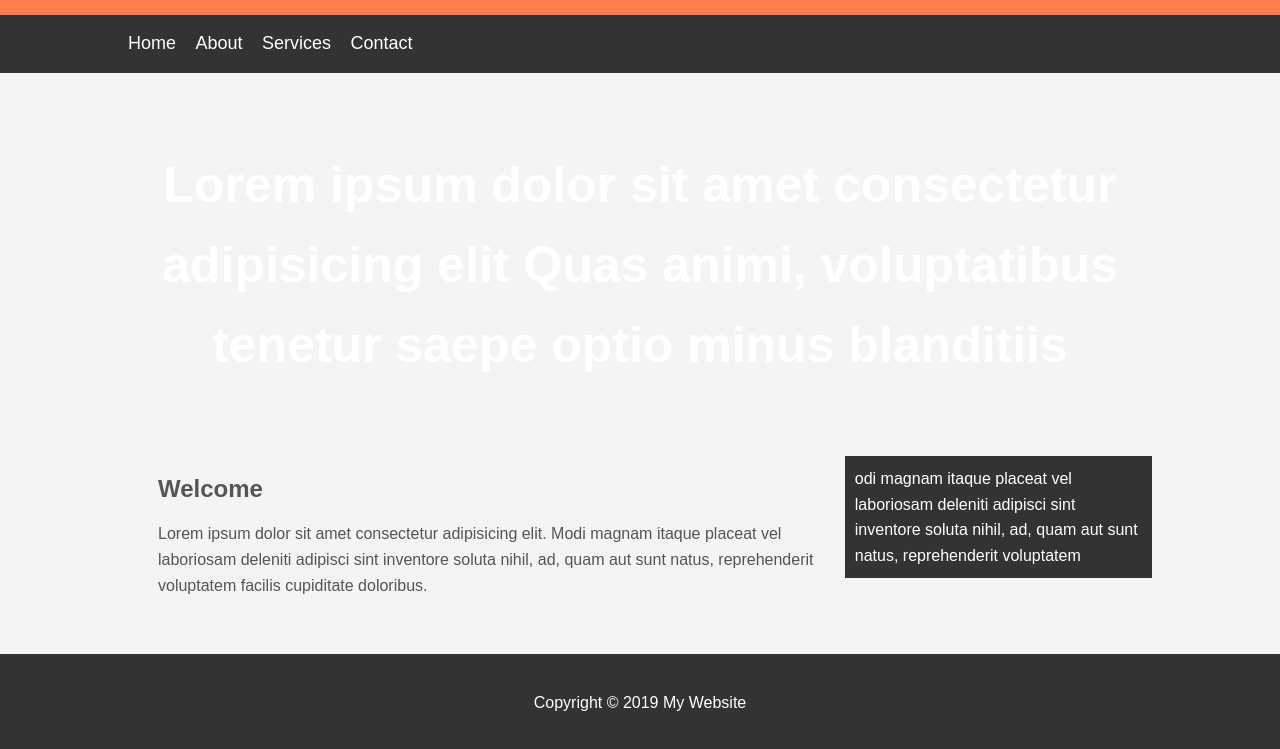
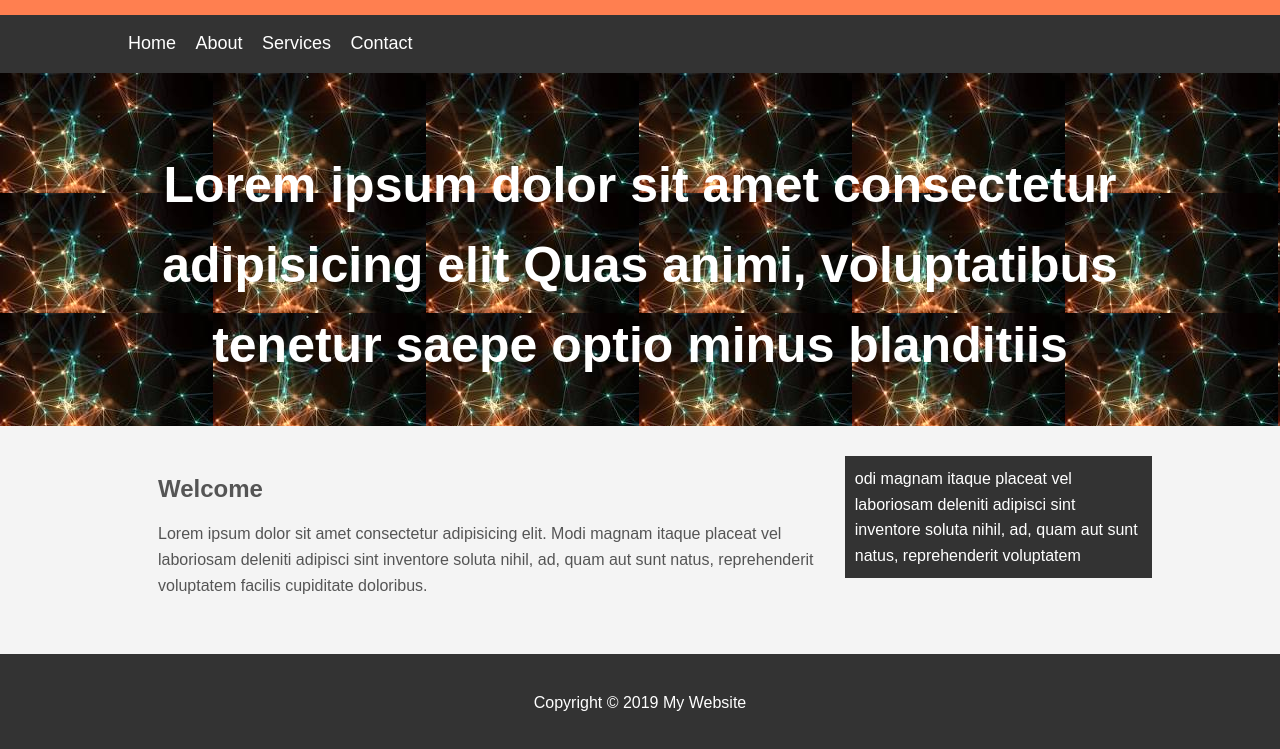
Before and after one commit to SCOTTY0101/Demo-Website, a plain HTML site: page index.html in a window 1280 px wide. Shown: the part 53-802 px from the top of the page. Drawn offline with Linux system fonts and the light colour scheme.

Commit message:
Update style.css

```diff
--- a/style.css
+++ b/style.css
@@ -34,7 +34,7 @@ body{
     padding-right: 15px;
 }
 #showcase{
-    background-image:url('../images/showcase.jpg');
+    background-image:url('showcase.jpg');
     background-position: center-right;
     min-height:300px;
     margin-bottom:30px;
```
